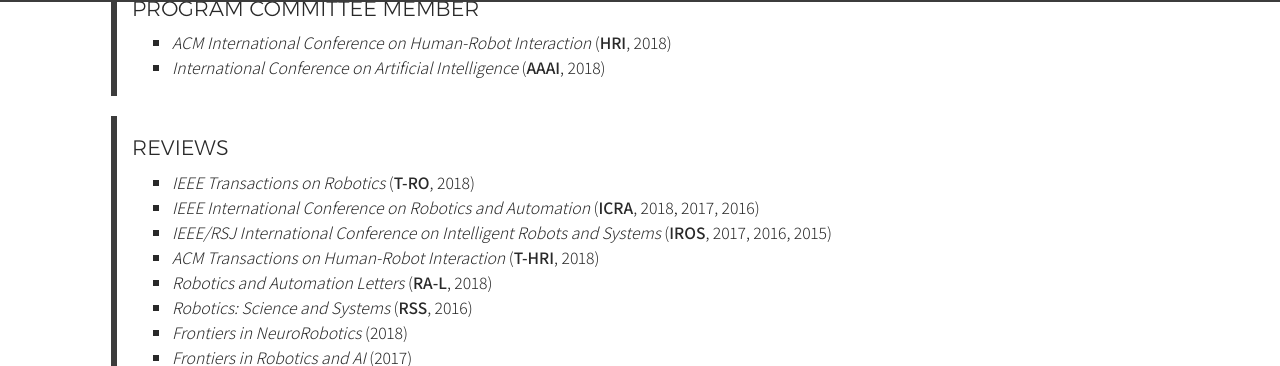
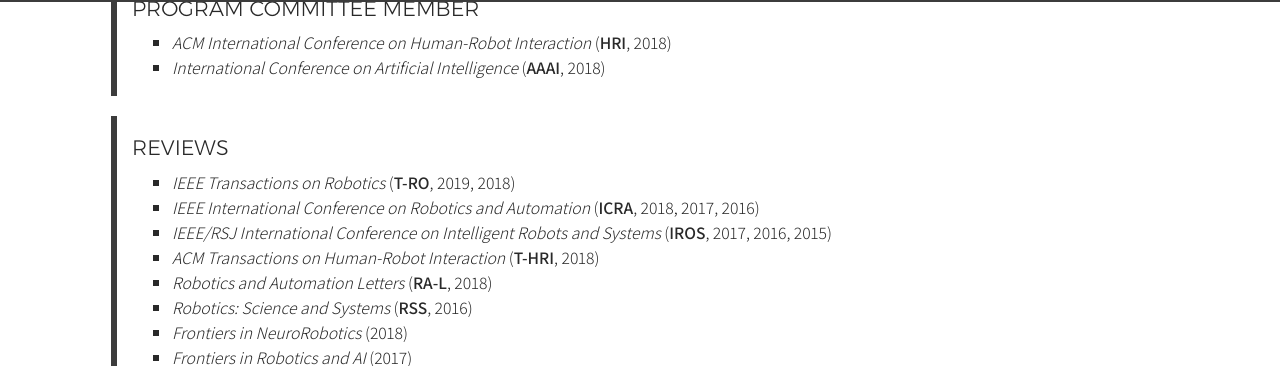
Before and after one commit to alecive/alecive.github.io, a Jekyll site: the page built from _posts/cv/2017-02-08-CV-AlessandroRoncone.md, in a window 1280 px wide and 900 px high, scrolled down 6849 px. Shown: the part 89-455 px from the top of the window. Built offline with Jekyll 4.4.1, drawn with Linux system fonts in a browser that asks for light colours; nearby versions of some CDN libraries; some web fonts are replaced.

Commit message:
[tro] Added new review.

```diff
--- a/_data/cv-misc.yml
+++ b/_data/cv-misc.yml
@@ -18,7 +18,7 @@
     - "<i>International Conference on Artificial Intelligence</i> (<b>AAAI</b>, 2018)"
  - title: "Reviews"
    elems:
-    - "<i>IEEE Transactions on Robotics</i> (<b>T-RO</b>, 2018)"
+    - "<i>IEEE Transactions on Robotics</i> (<b>T-RO</b>, 2019, 2018)"
     - "<i>IEEE International Conference on Robotics and Automation</i> (<b>ICRA</b>, 2018, 2017, 2016)"
     - "<i>IEEE/RSJ International Conference on Intelligent Robots and Systems</i> (<b>IROS</b>, 2017, 2016, 2015)"
     - "<i>ACM Transactions on Human-Robot Interaction</i> (<b>T-HRI</b>, 2018)"
```
Also changed, not shown: 1 other file.
